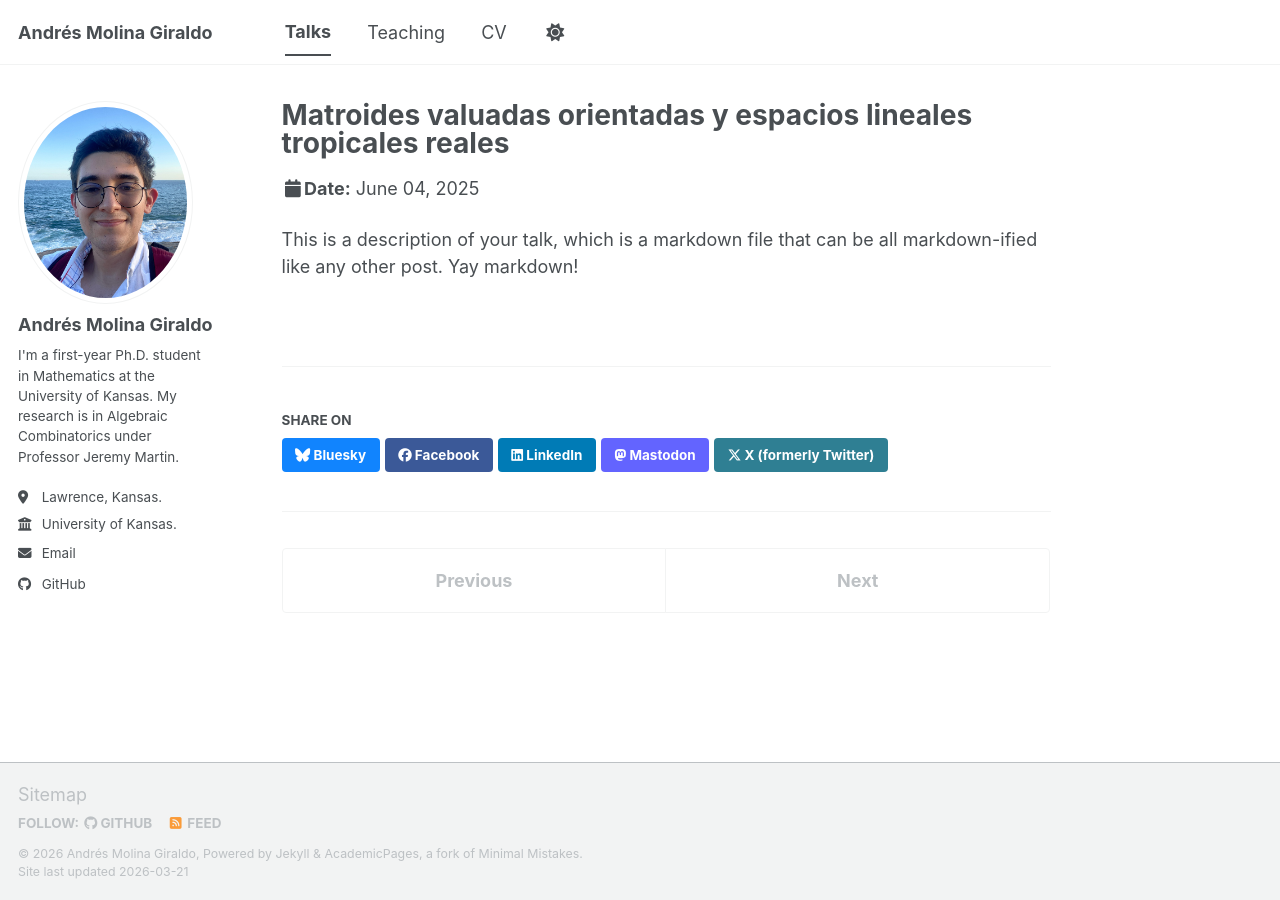
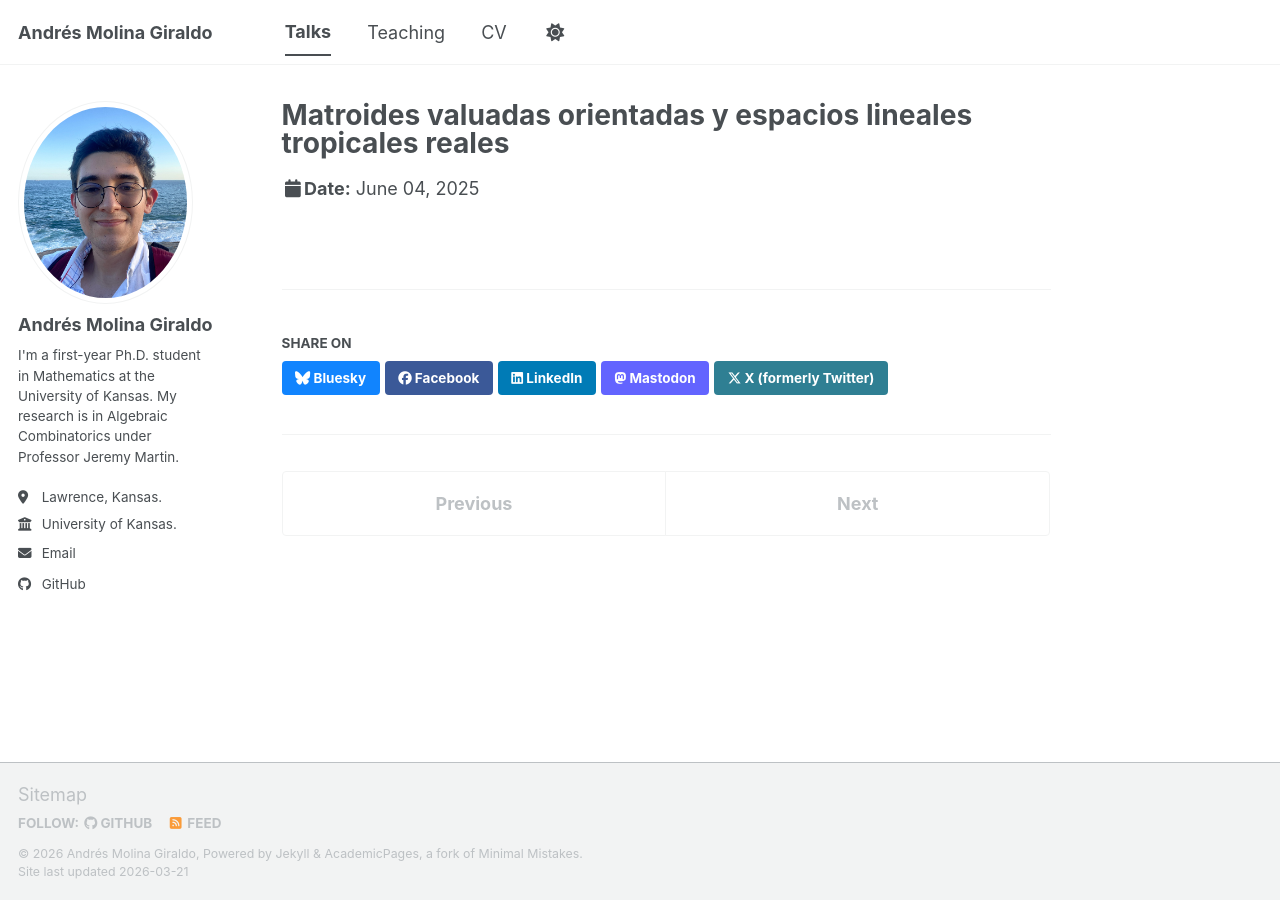
Before and after one commit to andmol20/andmol20.github.io, a Jekyll site: the page built from _talks/2012-03-01-talk-1.md, in a window 1280 px wide. Built offline with Jekyll 4.4.1, drawn with Linux system fonts in a browser that asks for light colours; a script bundle is joined from its source files by our own code; library files that are not in the unit come from our copies.

Commit message:
Update 2012-03-01-talk-1.md

```diff
--- a/_talks/2012-03-01-talk-1.md
+++ b/_talks/2012-03-01-talk-1.md
@@ -3,9 +3,7 @@
 collection: talks
 type: "Talk"
 permalink: /talks/2012-03-01-talk-1
-venue: "UT Pereira, Congreso colombiano de matemáticas"
+venue: "UT Pereira, XXIV Congreso Colombiano de Matemáticas"
 date: 2025-06-04
 location: "Pereira,Risaralda, Colombia"
 ---
-
-This is a description of your talk, which is a markdown file that can be all markdown-ified like any other post. Yay markdown!
```
